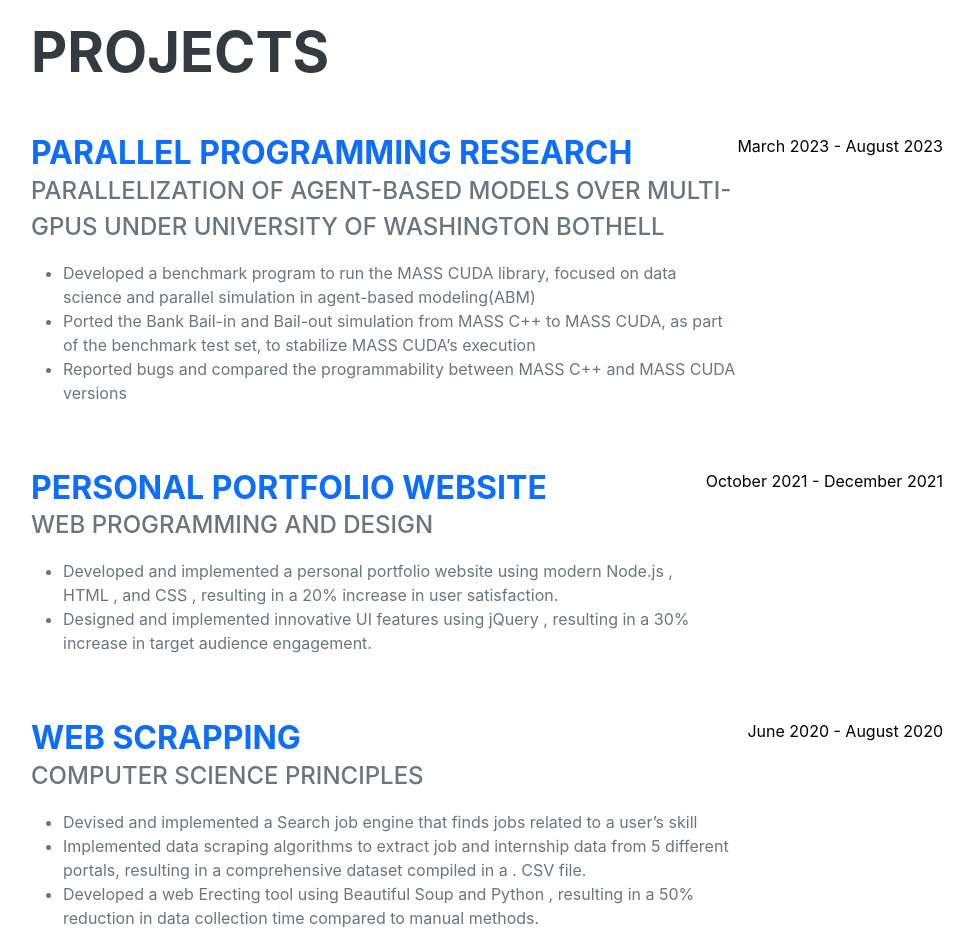
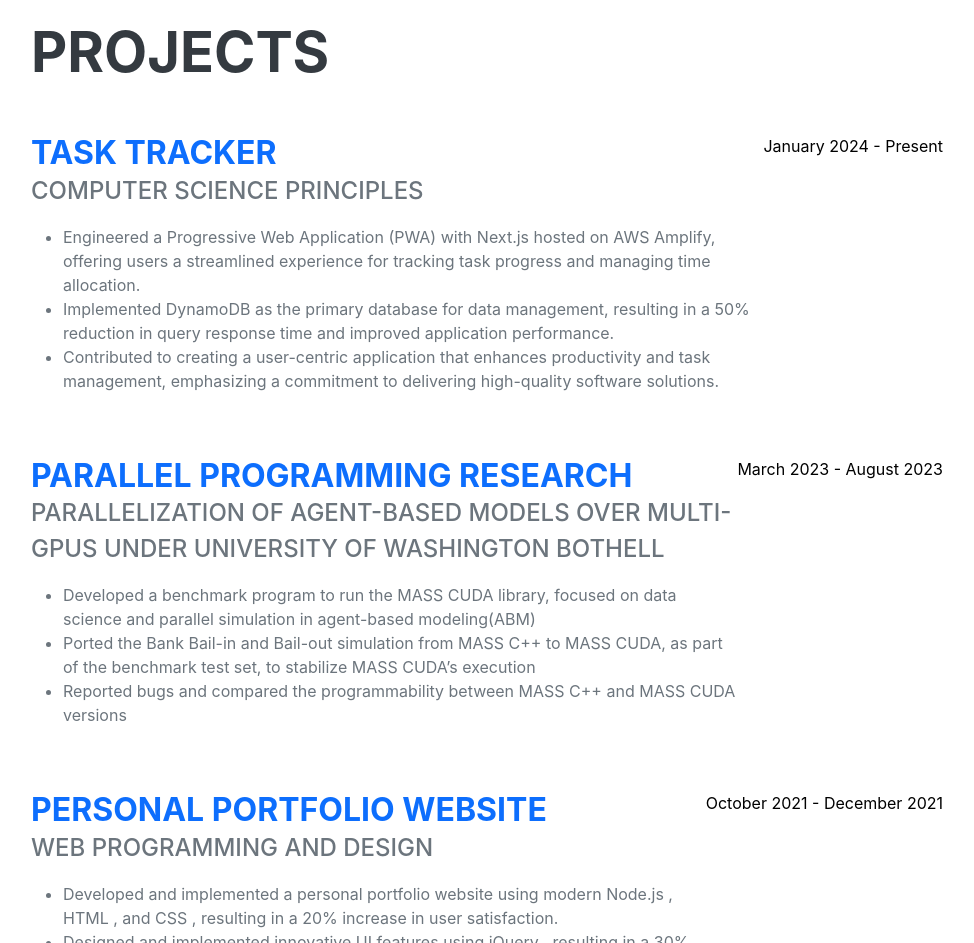
Before and after one commit to wcj617/Resume, a website: page dist/index.html in a window 1280 px wide. Shown: the part 4020-4963 px from the top of the page, without its empty margins (289-1263 px from the left). Drawn offline with nearby package versions, Linux system fonts and the light colour scheme; a web font is replaced by a local one.

Commit message:
updated Jan 22

```diff
--- a/dist/index.html
+++ b/dist/index.html
@@ -45,7 +45,7 @@
                     </h1>
                     <div class="subheading mb-5">
                         SOFTWARE ENGINEER / UWB STUDENT / LYNNWOOD, WASHINGTON
-                        <a href="David WOO_RESUME.pdf" download> / CONTACT ME</a>
+                        <a href="DAVID_WOO.pdf" download> / CONTACT ME</a>
                     </div>
                     <p class="lead mb-5">As a recent Computer Science graduate, I bring a strong foundation in agile methodologies for crafting robust high-level overviews. My passion lies in iterative strategies for corporate advancement, fostering collaboration and maximizing overall value. Eager to contribute innovative solutions, I am poised to embark on a rewarding journey as a software engineer.</p>
                     <div class="social-icons mb-5">
@@ -191,6 +191,18 @@
                     <h2 class="mb-5">Projects</h2>
                     <div class="d-flex flex-column flex-md-row justify-content-between mb-5">
                         <div class="flex-grow-1">
+                            <h3 class="mb-0"> <a style="text-decoration:none"  href="https://tasktracker.woowows.com" target="_blank">TASK TRACKER</a></h3>
+                            <div class="subheading mb-3">Computer Science Principles</div>
+                            <ul>
+                                <li>Engineered a Progressive Web Application (PWA) with Next.js hosted on AWS Amplify, offering users a streamlined experience for tracking task progress and managing time allocation.</li>
+                                <li>Implemented DynamoDB as the primary database for data management, resulting in a 50% reduction in query response time and improved application performance.</li>
+                                <li>Contributed to creating a user-centric application that enhances productivity and task management, emphasizing a commitment to delivering high-quality software solutions.</li>
+                            </ul>
+                        </div>
+                        <div class="flex-shrink-0"><span class="text-primary">January 2024 - Present</span></div>
+                    </div>
+                    <div class="d-flex flex-column flex-md-row justify-content-between mb-5">
+                        <div class="flex-grow-1">
                             <h3 class="mb-0"> <a style="text-decoration:none"  href="https://depts.washington.edu/dslab/MASS/" target="_blank">Parallel programming research</a></h3>
                             <div class="subheading mb-3">Parallelization of Agent-based Models over Multi-GPUs under University of Washington Bothell</div>
                             <ul>
```
Also changed, not shown: 2 other files.
